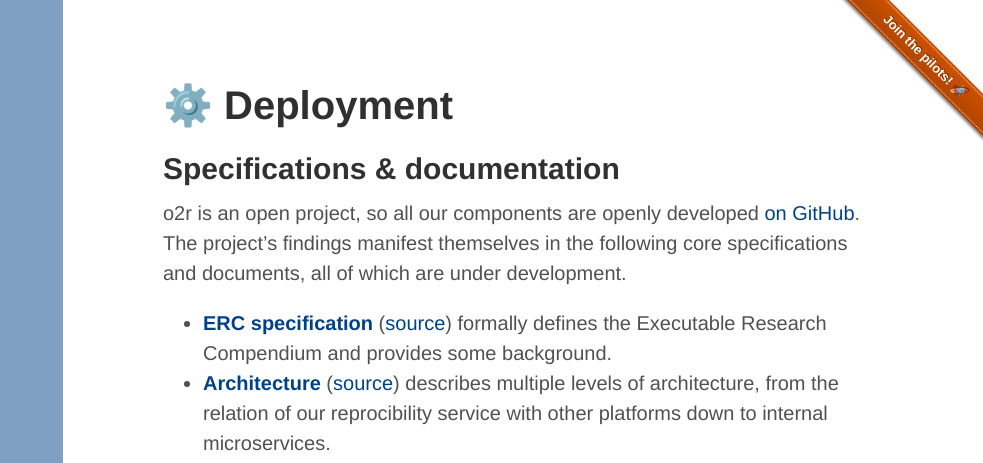
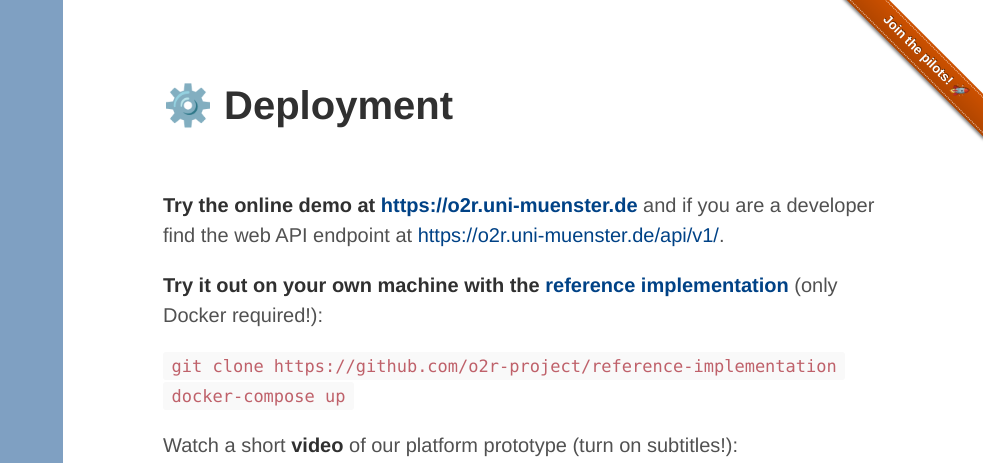
Before and after one commit to o2r-project/o2r-project.github.io, a Jekyll site: the page built from results.md, in a window 1280 px wide and 1400 px high. Shown: the top 463 px of the window, without its empty margins (297-1280 px from the left). Built offline with Jekyll 4.4.1, drawn with Linux system fonts in a browser that asks for light colours; nearby versions of some CDN libraries; some of the changed text lies outside the part shown.

Commit message:
Restructure and Rephrase.

```diff
--- a/results.md
+++ b/results.md
@@ -4,27 +4,12 @@ title: ⚙️ Deployment
 description: Project results
 ---
 
-## Specifications & documentation
+<br>
 
-o2r is an open project, so all our components are openly developed [on GitHub]({{ site.github.org }}). The project's findings manifest themselves in the following core specifications and documents, all of which are under development.
 
-- **[ERC specification](https://o2r.info/erc-spec)** ([source](https://github.com/o2r-project/erc-spec)) formally defines the Executable Research Compendium and provides some background.
-- **[Architecture](https://o2r.info/architecture/)** ([source](https://github.com/o2r-project/architecture)) describes multiple levels of architecture, from the relation of our reprocibility service with other platforms down to internal microservices.
-- **[Web API](https://o2r.info/api/)** ([source](https://github.com/o2r-project/api)) defines a RESTful API for our reproducibility service, also used by our platform client.
+**Try the online demo at [https://o2r.uni-muenster.de](https://o2r.uni-muenster.de)** and if you are a developer find the web API endpoint at [https://o2r.uni-muenster.de/api/v1/](https://o2r.uni-muenster.de/api/v1/).
 
- <iframe src="https://github.com/o2r-project/erc-spec" title="ERC specifications"></iframe>
-
-To cite the specifications and documentations please use
-
-> Nüst, Daniel, 2018. Reproducibility Service for Executable Research Compendia: Technical Specifications and Reference Implementation. Zenodo. doi:[10.5281/zenodo.2203844](http://doi.org/10.5281/zenodo.2203844)
-
-## Implementation & demo
-
-We develop a reference implementation of the mentioned specification as Open Source software on GitHub: **[{{ site.github.org }}]({{ site.github.org }})**
-
-**Try the online demo at [https://o2r.uni-muenster.de](https://o2r.uni-muenster.de)** and if you are a developer find the web API endpoint at [<code>https://o2r.uni-muenster.de/api/v1/</code>](https://o2r.uni-muenster.de/api/v1/).
-
-**Try it out on your own machine with the [reference-implementation](/2017/10/31/reference-implementation/)** (only Docker required!):
+**Try it out on your own machine with the [reference implementation](/2017/10/31/reference-implementation/)** (only Docker required!):
 
 `git clone https://github.com/o2r-project/reference-implementation`
 `docker-compose up`
@@ -32,6 +17,8 @@ We develop a reference implementation of the mentioned specification as Open Sou
 Watch a short **video** of our platform prototype (turn on subtitles!):
 
 <iframe width="560" height="315" src="https://www.youtube-nocookie.com/embed/Vy9b3pIWPd0?rel=0" frameborder="0" allowfullscreen></iframe>
+
+<br>
 
 To cite the reference implementation please use
 
```
Also changed, not shown: documents.md (+3 -3 lines).
